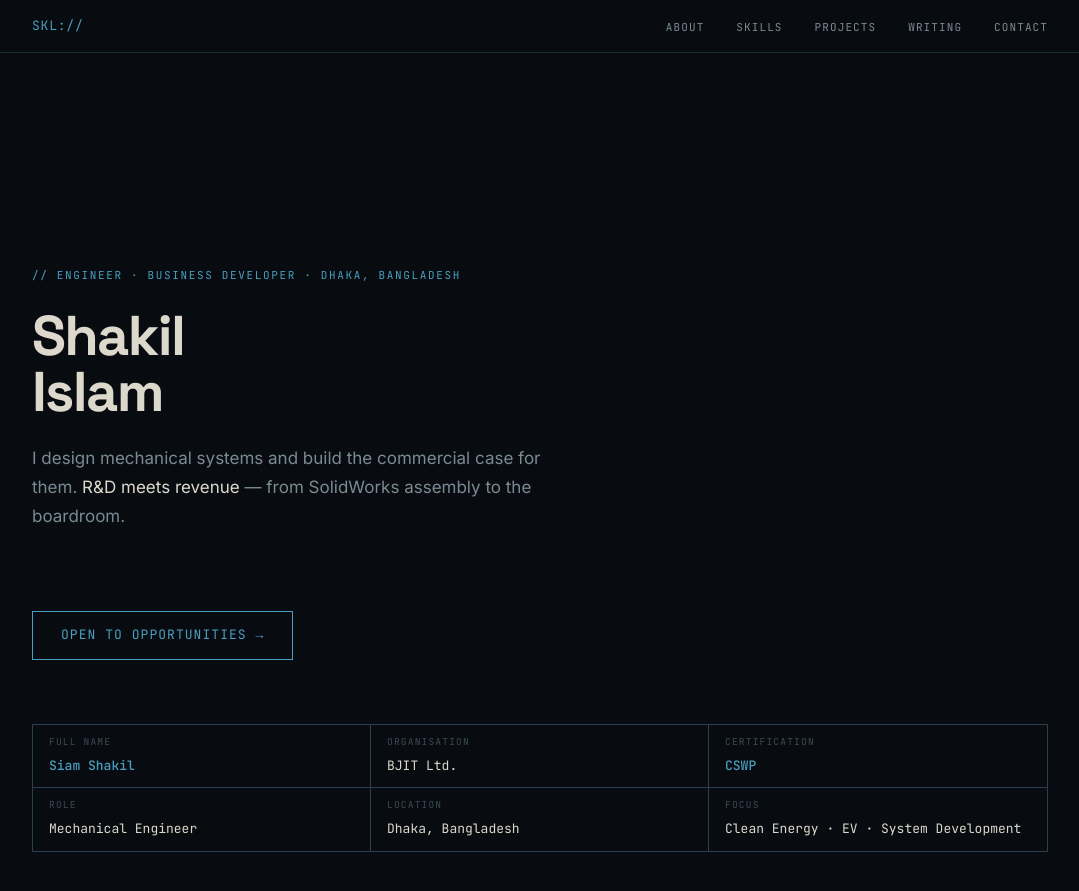
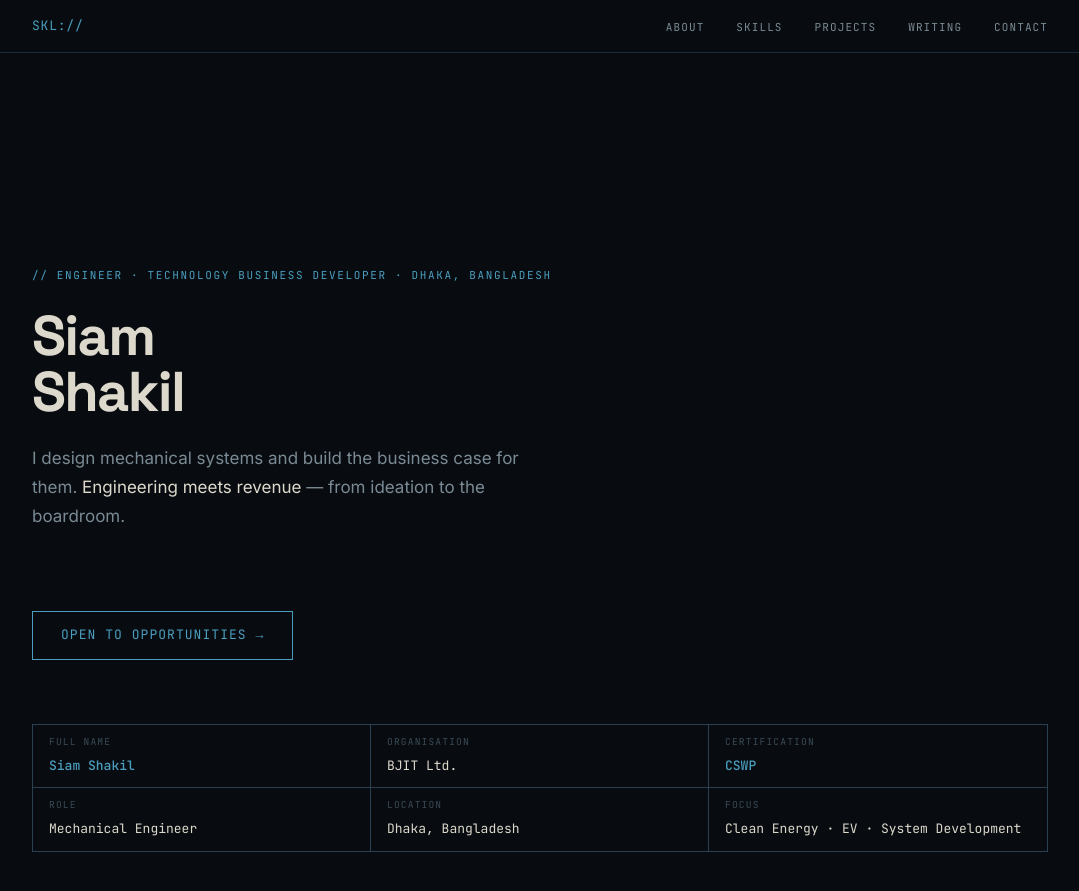
Before and after one commit to siamshakil/siamshakil.github.io, a Jekyll site: the page built from index.html, in a window 1280 px wide and 900 px high. Shown: the top 891 px of the window, without its empty margins (100-1179 px from the left). Built offline with Jekyll 4.4.1, drawn with Linux system fonts in a browser that asks for light colours; some of the changed text lies outside the part shown.

Commit message:
Update hero section and about description

```diff
--- a/index.html
+++ b/index.html
@@ -5,11 +5,11 @@ layout: default
 <!-- HERO -->
 <section id="hero">
   <div class="hero-inner">
-    <p class="hero-eyebrow">// Engineer · Business Developer · {{ site.author.location }}</p>
-    <h1 class="hero-name">Shakil<br>Islam</h1>
+    <p class="hero-eyebrow">// Engineer · Technology Business Developer · {{ site.author.location }}</p>
+    <h1 class="hero-name">Siam<br>Shakil</h1>
     <p class="hero-descriptor">
-      I design mechanical systems and build the commercial case for them.
-      <em>R&amp;D meets revenue</em> — from SolidWorks assembly to the boardroom.
+      I design mechanical systems and build the business case for them.
+      <em>Engineering meets revenue</em> — from ideation to the boardroom.
     </p>
     <a href="#contact" class="cta-btn">Open to opportunities →</a>
 
```
Also changed, not shown: other parts of index.html (+1 -1 lines).
